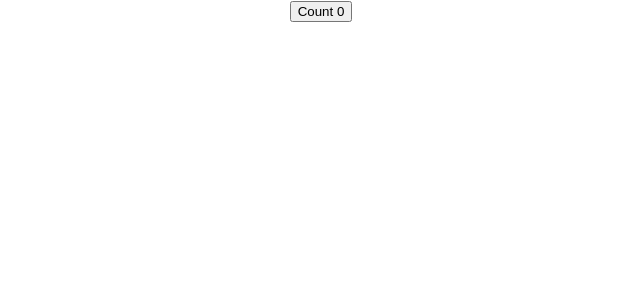
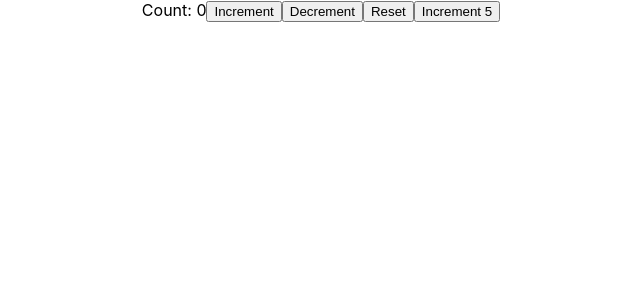
Before and after one commit to jpcuentas123/REACT-HOOKS, a React (Create React App) app: page / in a window 1280 px wide. Shown: the top 300 px of the page, without its empty margins (319-959 px from the left). Built offline with nearby package versions, Linux system fonts and the light colour scheme.

Commit message:
Using Previous State with UseState

```diff
--- a/src/App.js
+++ b/src/App.js
@@ -2,12 +2,14 @@ import React from 'react';
 import './App.css';
 import ClassCounter from './Components/ClassCounter';
 import UseStateCouter from './Components/UseStateCouter';
+import UseStateCounterTwo from './Components/UseStateCounterTwo';
 
 function App() {
   return (
     <div className="App">
       {/* <ClassCounter/> */}
-      <UseStateCouter/>
+      {/* <UseStateCouter/> */}
+      <UseStateCounterTwo/>
     </div>
   );
 }
--- a/src/Components/UseStateCounterTwo.js
+++ b/src/Components/UseStateCounterTwo.js
@@ -0,0 +1,19 @@
+import React, { useState } from 'react'
+export default function UseStateCounterTwo() {
+    const initialState = 0
+    const [count, setCount] = useState(initialState)
+    const IncrementFive = () => {
+        for (let index = 0; index < 5; index++) {
+            setCount(prevState => prevState + 1)
+        }
+    }
+    return (
+        <div>
+            Count: {count}
+            <button onClick={() => setCount(prevState => prevState + 1)}>Increment</button>
+            <button onClick={() => setCount(prevState => prevState - 1)}>Decrement</button>
+            <button onClick={() => setCount(initialState)}>Reset</button>
+            <button onClick={() => IncrementFive()}>Increment 5</button>
+        </div>
+    )
+}
```
